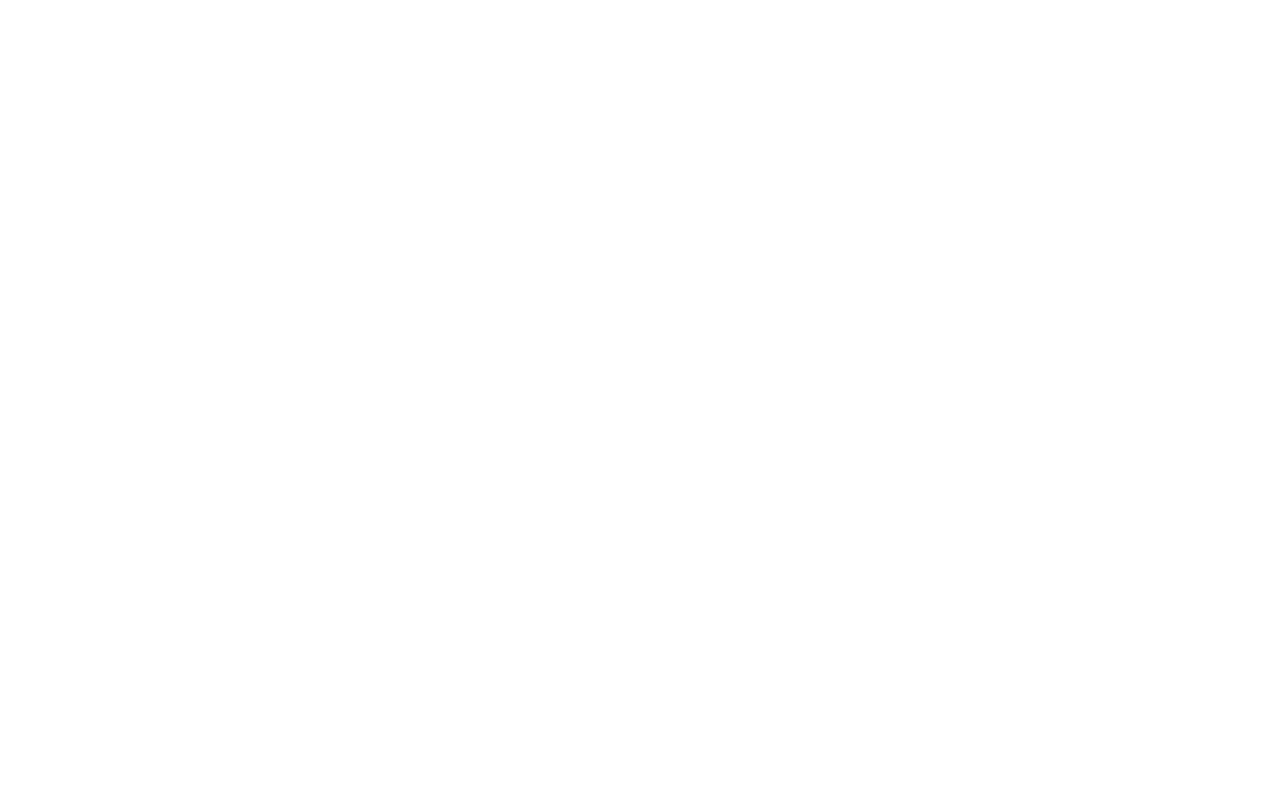
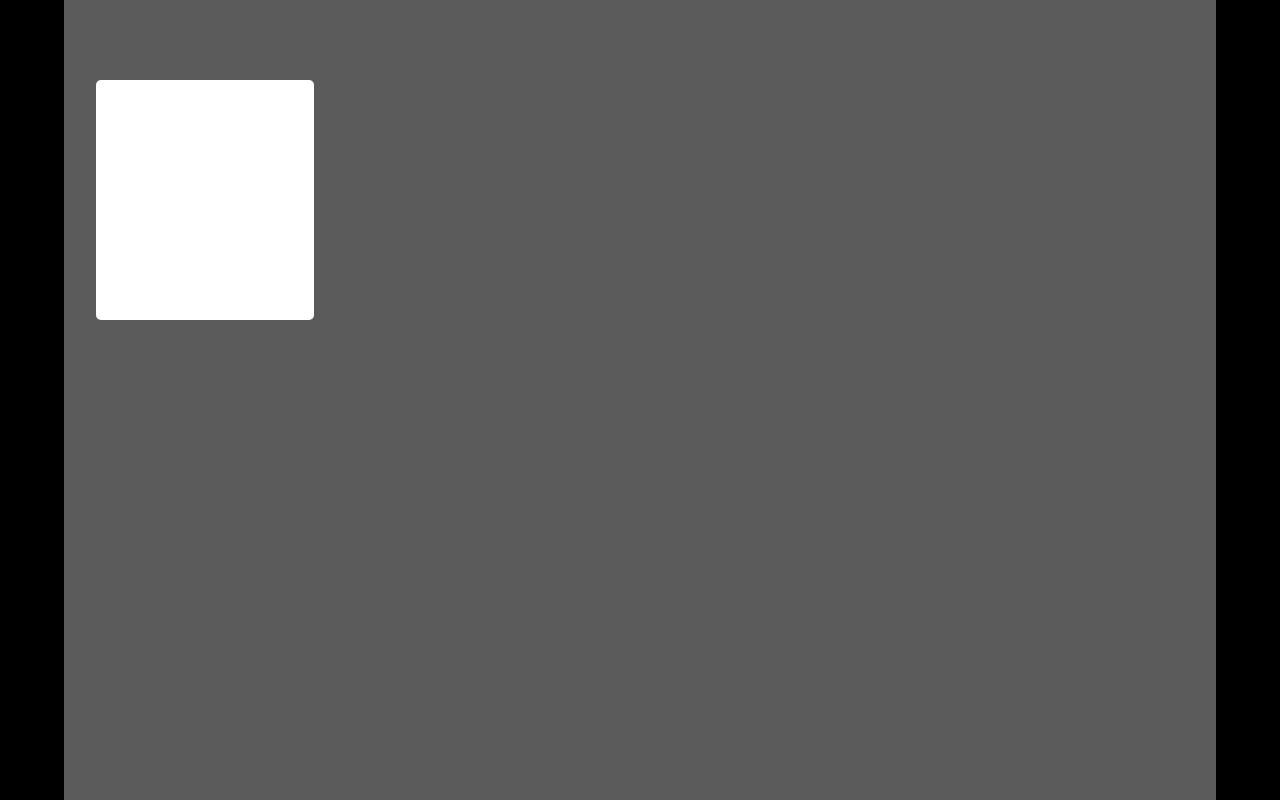
Before and after one commit to incredible92/reactLoops, a React (Create React App) app: page /loop1-step10 in a window 1280 px wide. Built offline with nearby package versions, Linux system fonts and the light colour scheme.

Commit message:
feat:loop1_step10

```diff
--- a/src/LoopRoutes.jsx
+++ b/src/LoopRoutes.jsx
@@ -10,6 +10,7 @@
 import Scroll from './components/loop1/Step7/Scroll'
 import Search from './components/loop1/Step8/Search'
 import ElementMoves from './components/loop1/Step9/ElementMoves'
+import Drag from './components/loop1/Step10/Drag'
 
 export default  () => (
     <Switch>
@@ -23,5 +24,6 @@
       <Route path="/loop1-step7" component={Scroll} />
       <Route path="/loop1-step8" component={Search} />
       <Route path="/loop1-step9" component={ElementMoves} />
+      <Route path="/loop1-step10" component={Drag} />
     </Switch>
   )
--- /dev/null
+++ b/src/components/loop1/Step10/Drag.jsx
@@ -0,0 +1,15 @@
+import React from 'react'
+
+import './Drag.scss'
+
+function Drag() {
+    return (
+        <div className="bg10">
+            <div className="dragWrap">
+                <div className="dragElement"></div>
+            </div>
+        </div>
+    )
+}
+
+export default  Drag
--- /dev/null
+++ b/src/components/loop1/Step10/Drag.scss
@@ -0,0 +1,24 @@
+.bg10 {
+    height: 100vh;
+    width: 100%;
+    background-color: black;
+}
+
+.dragWrap {
+    position: relative;
+    height: 100vh;
+    width: 90%;
+    margin-left: 4rem;
+    background-color: rgb(92, 91, 91);
+}
+
+.dragElement {
+    position: absolute;
+    width: 17vw;
+    height: 30vh;
+    cursor: cell;
+    border-radius: 5px;
+    background-color: white;
+    top: 5rem;
+    margin-left: 2rem;
+}
```
